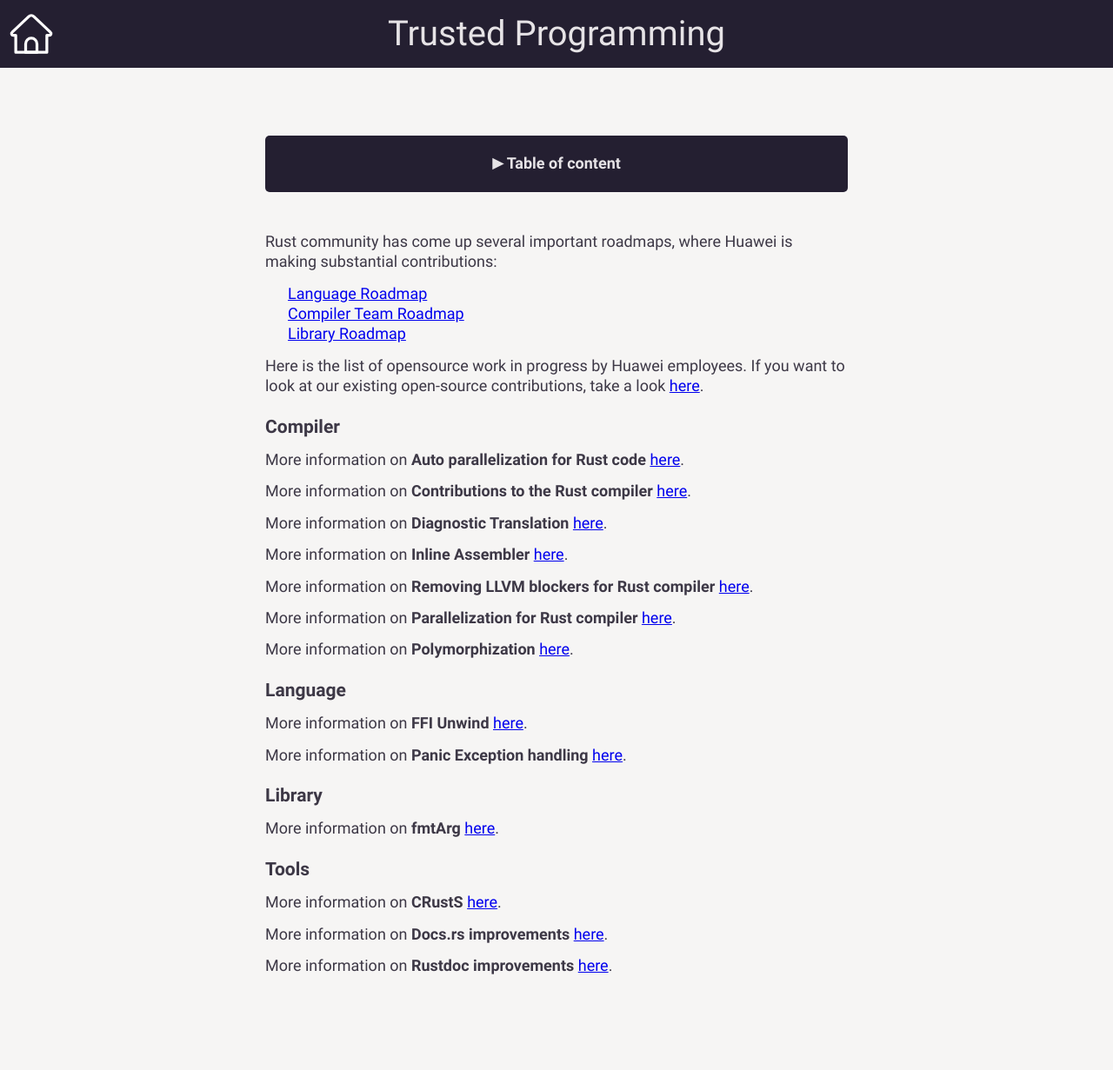
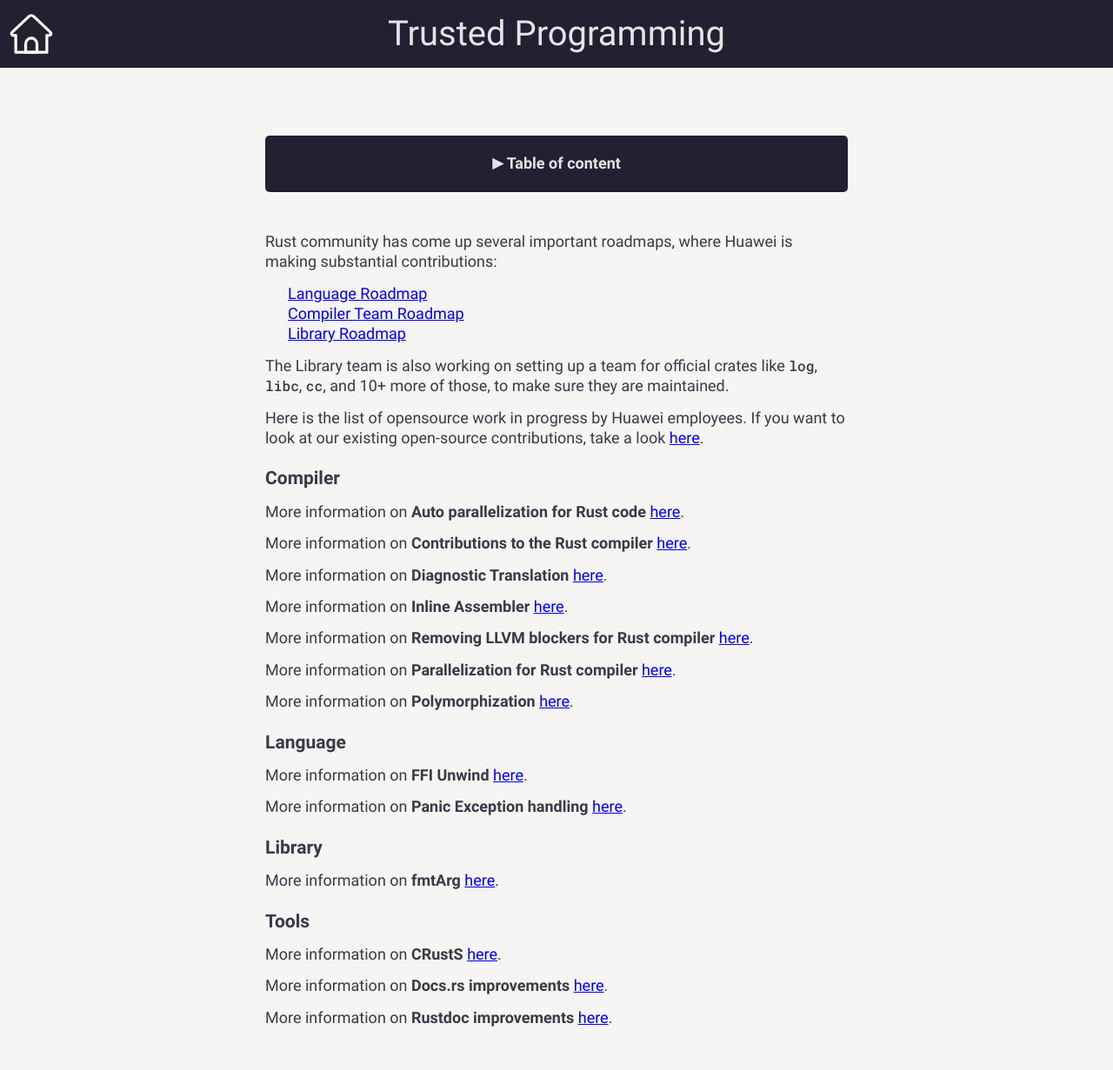
Before and after one commit to yijunyu/trusted-programming.github.io, a Jekyll site: the page built from articles/work-in-progress/index.md, in a window 1280 px wide. Shown: the whole page at 87% size. Built offline with Jekyll 4.4.1, drawn with Linux system fonts in a browser that asks for light colours; before the commit the page ends 1171 px from its top, so only the background shows below that.

Commit message:
Update index.md
Update from Mara

```diff
--- a/articles/work-in-progress/index.md
+++ b/articles/work-in-progress/index.md
@@ -10,6 +10,8 @@
 - [Language Roadmap](https://blog.rust-lang.org/inside-rust/2022/04/04/lang-roadmap-2024.html)
 - [Compiler Team Roadmap](https://blog.rust-lang.org/inside-rust/2022/02/22/compiler-team-ambitions-2022.html)
 - [Library Roadmap](https://icecube.m-ou.se/pub/rust-blog-draft/inside-rust/2022/04/20/libs-aspirations.html)
+
+The Library team is also working on setting up a team for official crates like `log`, `libc`, `cc`, and 10+ more of those, to make sure they are maintained.
 
 Here is the list of opensource work in progress by Huawei employees. If you want to look at our existing open-source contributions, take a look [here]({{ site.baseurl }}/articles/opensource-contributions.html).
 
```
